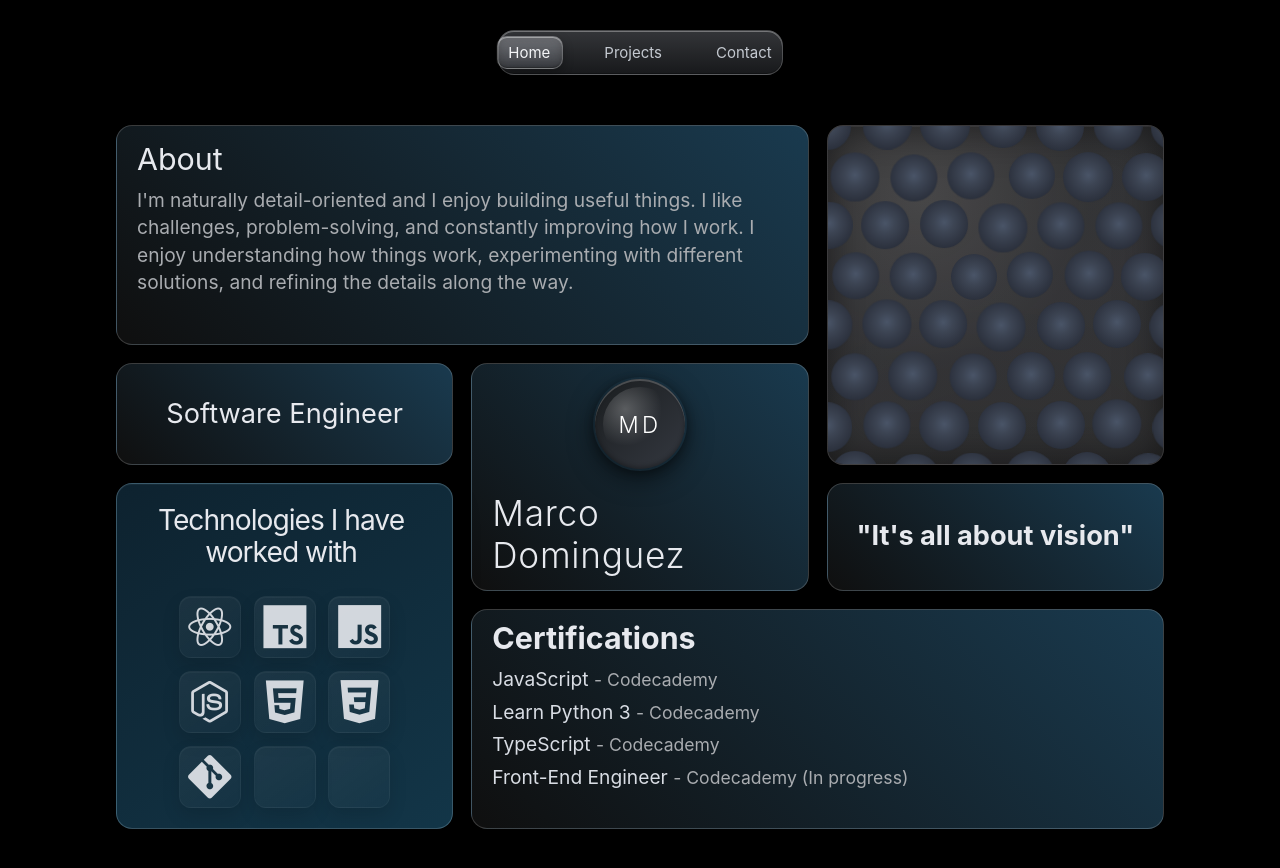
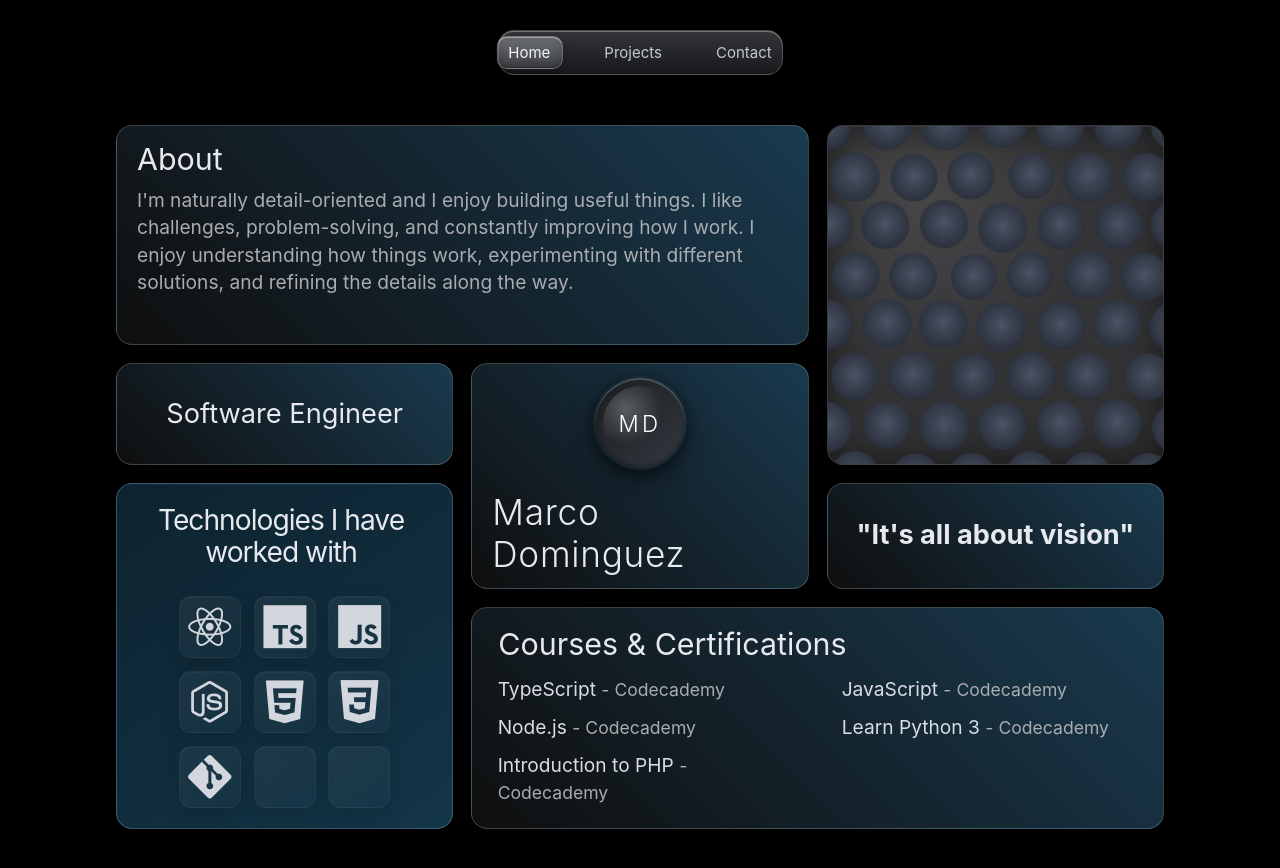
Before and after one commit to Marcodggz/portfolio, a React (Vite) app: page / in a window 1280 px wide. Built offline with nearby package versions, Linux system fonts and the light colour scheme.

Commit message:
content(courses): update courses and certifications section

```diff
--- a/src/components/home/Certifications/Certifications.module.css
+++ b/src/components/home/Certifications/Certifications.module.css
@@ -1,25 +1,36 @@
 .certifications {
   display: flex;
   flex-direction: column;
-  gap: 10px;
+  gap: 0;
   height: 100%;
-  background: linear-gradient(45deg, rgba(255, 255, 255, 0.06), rgba(77, 176, 238, 0.329));
+  background: linear-gradient(
+    45deg,
+    rgba(255, 255, 255, 0.06),
+    rgba(77, 176, 238, 0.329)
+  );
   border: 1px solid rgba(255, 255, 255, 0.18);
   border-radius: 16px;
-  padding: 10px 20px;
+  padding: 18px 22px;
   color: #e7e9ee;
   box-sizing: border-box;
 }
 
 .certifications h2 {
-  margin: 0;
+  margin: 0 0 0.6rem;
   font-size: 1.9rem;
+  font-weight: 400;
+  padding-left: 0.25rem;
 }
 
 .certList {
-  display: flex;
-  flex-direction: column;
-  gap: 6px;
+  display: grid;
+  grid-template-columns: repeat(2, minmax(0, 1fr));
+  column-gap: 3rem;
+  row-gap: 0.7rem;
+
+  width: min(100%, 40rem);
+  margin: auto;
+  align-content: center;
 }
 
 .certItem {
@@ -43,6 +54,10 @@
     font-size: 1.5rem;
   }
 
+  .certList {
+    grid-template-columns: 1fr;
+  }
+
   .certItem {
     font-size: 1rem;
   }
--- a/src/components/home/Certifications/Certifications.tsx
+++ b/src/components/home/Certifications/Certifications.tsx
@@ -1,11 +1,11 @@
-import React from 'react'
-import { certifications } from '../../../data/certifications'
-import styles from './Certifications.module.css'
+import React from "react";
+import { certifications } from "../../../data/certifications";
+import styles from "./Certifications.module.css";
 
 const Certifications: React.FC = () => {
   return (
     <section className={styles.certifications} aria-labelledby="cert-heading">
-      <h2 id="cert-heading">Certifications</h2>
+      <h2 id="cert-heading">Courses & Certifications</h2>
       <div className={styles.certList}>
         {certifications.map((cert) => (
           <p key={cert.name} className={styles.certItem}>
@@ -17,7 +17,7 @@ const Certifications: React.FC = () => {
         ))}
       </div>
     </section>
-  )
-}
+  );
+};
 
-export default Certifications
+export default Certifications;
--- a/src/data/certifications.ts
+++ b/src/data/certifications.ts
@@ -1,8 +1,9 @@
 import type { Certification } from '../types'
 
 export const certifications: Certification[] = [
+  { name: 'TypeScript', issuer: 'Codecademy' },
   { name: 'JavaScript', issuer: 'Codecademy' },
+  { name: 'Node.js', issuer: 'Codecademy' },
   { name: 'Learn Python 3', issuer: 'Codecademy' },
-  { name: 'TypeScript', issuer: 'Codecademy' },
-  { name: 'Front-End Engineer', issuer: 'Codecademy', inProgress: true },
+  { name: 'Introduction to PHP', issuer: 'Codecademy' },
 ]
```
